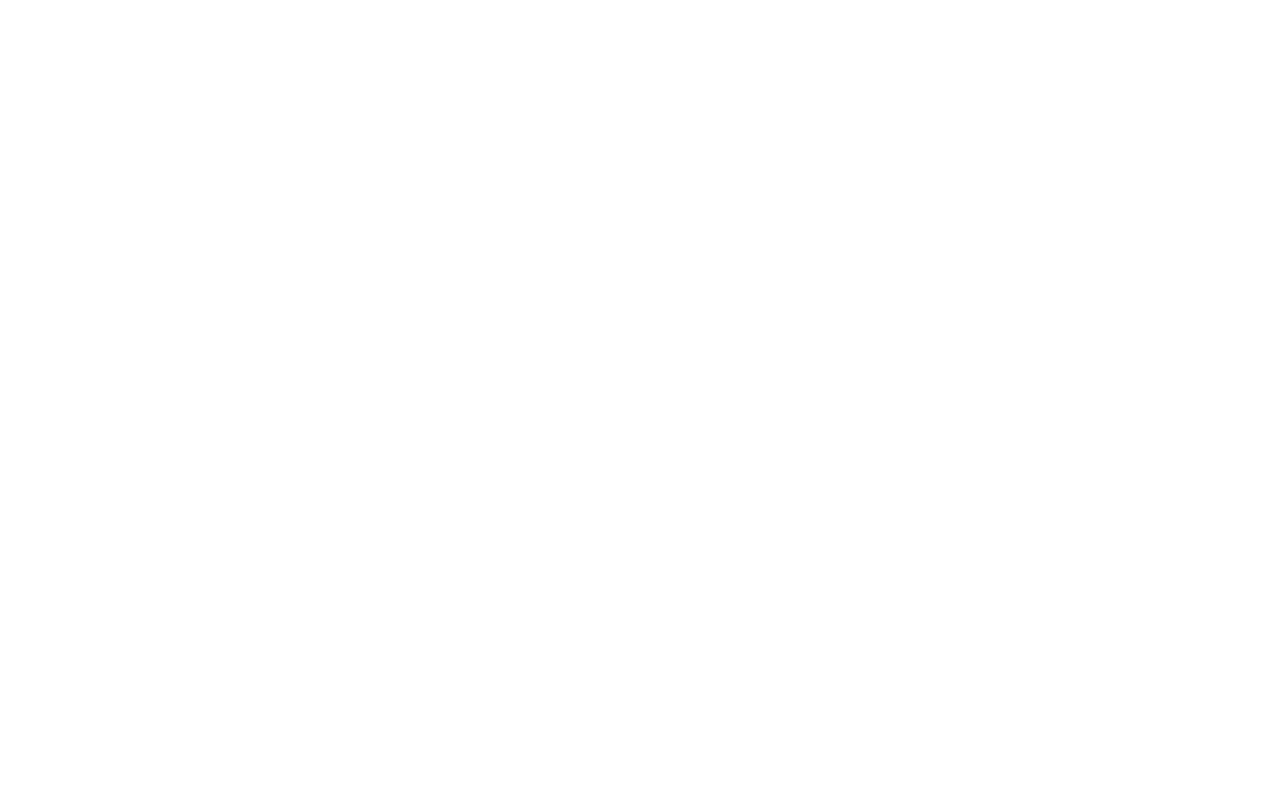
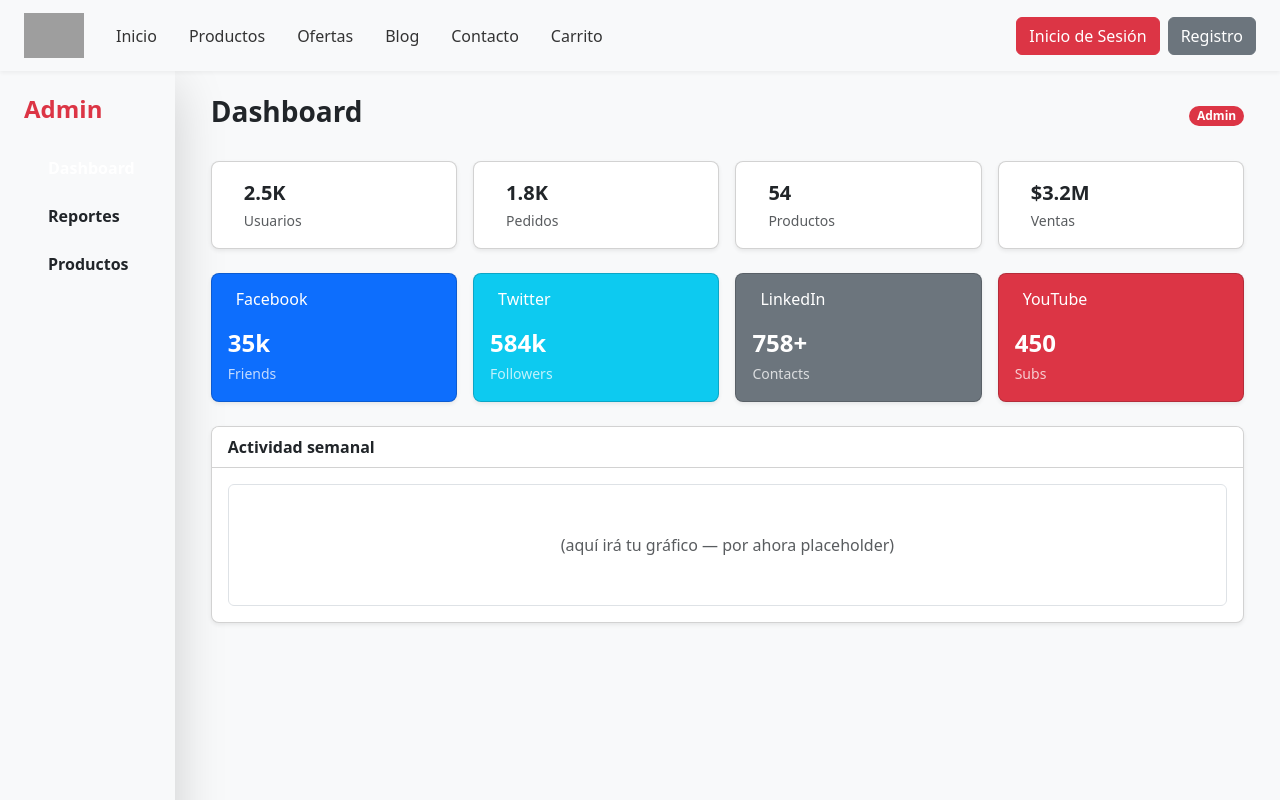
Before and after one commit to MatGaldames/SneakerVibeReact, a React (Vite) app: page /admin in a window 1280 px wide. Before the commit this address had no page. Shown: the top 800 px of the page. Built offline with nearby package versions, Linux system fonts and the light colour scheme; grey boxes are pictures that could not be loaded.

Commit message:
dashboard

```diff
--- a/src/Router.jsx
+++ b/src/Router.jsx
@@ -11,7 +11,7 @@
 import Blog from "./pages/Blog";
 import Carrito from "./pages/Carrito";
 import AgregarProductos from "./pages/agregarProducto";
-import homeAdmin from "./pages/homeAdmin";
+import HomeAdmin from "./pages/homeAdmin";
 import Envio from "./pages/Envio";
 import Ofertas from "./pages/Ofertas"
 
@@ -31,7 +31,7 @@
           <Route path="carrito" element={<Carrito />} />
           <Route path="blog" element={<Blog />} />
           <Route path="agregarProducto" element={<AgregarProductos />} />
-          <Route path="homeAdmin" element={< homeAdmin/>} />
+          <Route path="admin" element={<HomeAdmin />} />
           <Route path="envio" element={<Envio />} />
           <Route path="oferta" element={<Ofertas />}/>
         </Route>
--- /dev/null
+++ b/src/componentes/Dashboard.jsx
@@ -0,0 +1,33 @@
+    import React from "react";
+
+    export default function DashboardSidebar({
+    active = "dashboard", // "dashboard" | "reportes" | "productos"
+    }) {
+    const itemClass = (key) =>
+        `nav-link fw-semibold neon-link ${active === key ? "active text-white" : "text-dark"}`;
+
+    return (
+        <aside className="sidebar-admin sidebar-left d-flex flex-column align-items-start p-4 shadow-lg">
+        <h4 className="fw-bold text-danger mb-4">Admin</h4>
+
+        <ul className="nav flex-column w-100">
+            <li className="nav-item mb-2">
+            <a href="/admin/dashboard" className={itemClass("dashboard")}>
+                <i className="bi bi-speedometer2 me-2" /> Dashboard
+            </a>
+            {/* <Link to="/admin/dashboard" className={itemClass("dashboard")}> ... </Link> */}
+            </li>
+            <li className="nav-item mb-2">
+            <a href="/admin/reportes" className={itemClass("reportes")}>
+                <i className="bi bi-graph-up-arrow me-2" /> Reportes
+            </a>
+            </li>
+            <li className="nav-item mb-2">
+            <a href="/admin/productos" className={itemClass("productos")}>
+                <i className="bi bi-box-seam me-2" /> Productos
+            </a>
+            </li>
+        </ul>
+        </aside>
+    );
+    }
--- a/src/pages/Ofertas.jsx
+++ b/src/pages/Ofertas.jsx
@@ -1,7 +1,6 @@
 import { useCarrito } from "../utilidades/useCarrito";
 import React, { useState } from "react";
 import { useLocation } from "react-router-dom";
-import productos from "../data/ofertas";
 
 export default function ProductDetail() {
     const { add } = useCarrito();
--- a/src/pages/homeAdmin.jsx
+++ b/src/pages/homeAdmin.jsx
@@ -1,5 +1,78 @@
 import React from "react";
+import DashboardSidebar from "../componentes/Dashboard";
 
-export default function homeAdmin() {
+export default function HomeAdmin() {
+  return (
+    <main className="d-flex min-vh-100 bg-light">
+      {/* Sidebar a la izquierda */}
+      <DashboardSidebar active="dashboard" />
 
+      {/* Contenido */}
+      <section className="flex-grow-1 p-4">
+        <div className="container-fluid">
+          <div className="d-flex align-items-center justify-content-between mb-4">
+            <h3 className="fw-bold">Dashboard</h3>
+            <span className="badge rounded-pill text-bg-danger">Admin</span>
+          </div>
+
+          {/* KPI cards */}
+          <div className="row g-3 mb-4">
+            {[
+              { icon: "bi-people", label: "Usuarios", value: "2.5K" },
+              { icon: "bi-bag-check", label: "Pedidos", value: "1.8K" },
+              { icon: "bi-box-seam", label: "Productos", value: "54" },
+              { icon: "bi-cash-coin", label: "Ventas", value: "$3.2M" },
+            ].map((k, i) => (
+              <div className="col-12 col-sm-6 col-lg-3" key={i}>
+                <div className="card shadow-sm neon-card h-100">
+                  <div className="card-body d-flex align-items-center">
+                    <i className={`bi ${k.icon} fs-2 text-danger me-3`} />
+                    <div>
+                      <div className="fw-bold fs-5">{k.value}</div>
+                      <small className="text-muted">{k.label}</small>
+                    </div>
+                  </div>
+                </div>
+              </div>
+            ))}
+          </div>
+
+          {/* “Social tiles” (mock) */}
+          <div className="row g-3 mb-4">
+            {[
+              { name: "Facebook", brand: "primary", metric: "35k", sub: "Friends" },
+              { name: "Twitter", brand: "info", metric: "584k", sub: "Followers" },
+              { name: "LinkedIn", brand: "secondary", metric: "758+", sub: "Contacts" },
+              { name: "YouTube", brand: "danger", metric: "450", sub: "Subs" },
+            ].map((s, i) => (
+              <div className="col-12 col-sm-6 col-lg-3" key={i}>
+                <div className={`card text-white bg-${s.brand} shadow-sm neon-card h-100`}>
+                  <div className="card-body">
+                    <div className="d-flex align-items-center">
+                      <i className="bi bi-bar-chart fs-3 me-2" />
+                      <h6 className="mb-0">{s.name}</h6>
+                    </div>
+                    <div className="mt-3 fs-4 fw-bold">{s.metric}</div>
+                    <small className="opacity-75">{s.sub}</small>
+                  </div>
+                </div>
+              </div>
+            ))}
+          </div>
+
+          {/* Área de gráfico (placeholder por ahora) */}
+          <div className="card shadow-sm neon-card">
+            <div className="card-header bg-white">
+              <strong>Actividad semanal</strong>
+            </div>
+            <div className="card-body">
+              <div className="border rounded p-5 text-center text-muted">
+                (aquí irá tu gráfico — por ahora placeholder)
+              </div>
+            </div>
+          </div>
+        </div>
+      </section>
+    </main>
+  );
 }
```
